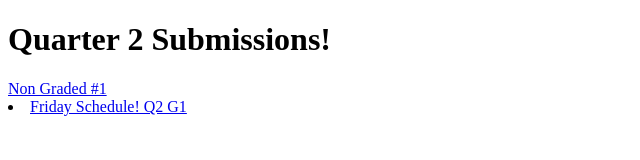
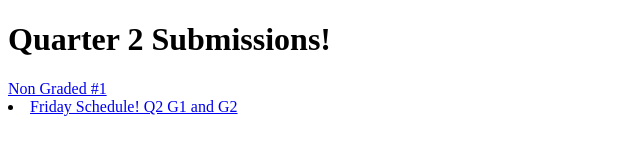
Before and after one commit to Carlessa-1/CS3_2ndQtrPortfolio, a plain HTML site: page index/Q2/Q2index.html in a window 1280 px wide. Shown: the full height of the page, 0-640 px from the left. Drawn offline with Linux system fonts and the light colour scheme; a web font is replaced by a local one.

Commit message:
updated q2 li 2

```diff
--- a/index/Q2/Q2index.html
+++ b/index/Q2/Q2index.html
@@ -14,6 +14,6 @@
 <body>
     <h1>Quarter 2 Submissions! </h1>
     <link><a href="Q21NGSodiumCastaneda.html">Non Graded #1</a></link>
-    <li><a href="2Q1GSodiumCastaneda.html">Friday Schedule! Q2 G1</a></li>
+    <li><a href="2Q1GSodiumCastaneda.html">Friday Schedule! Q2 G1 and G2</a></li>
 </body>
 </html>
```
